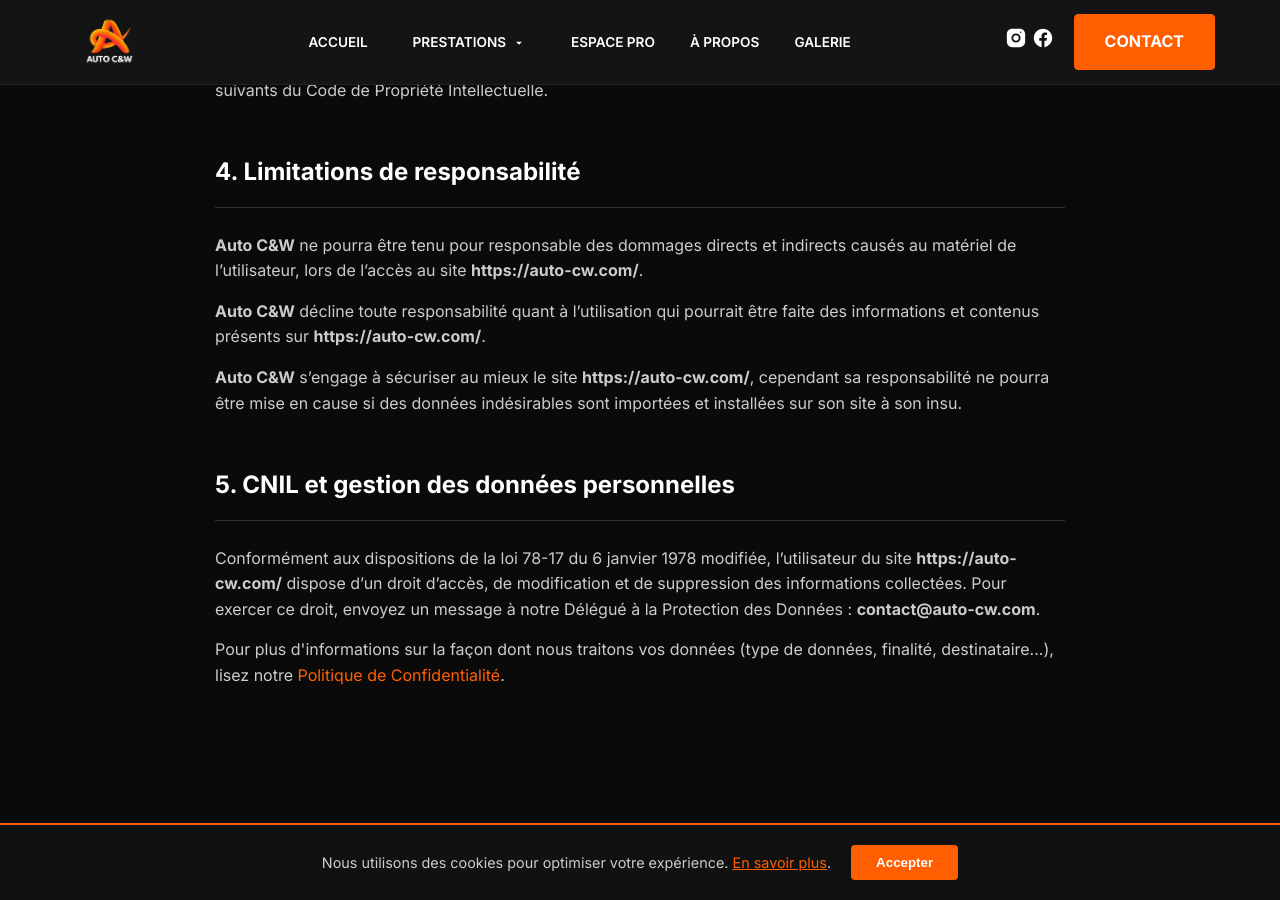
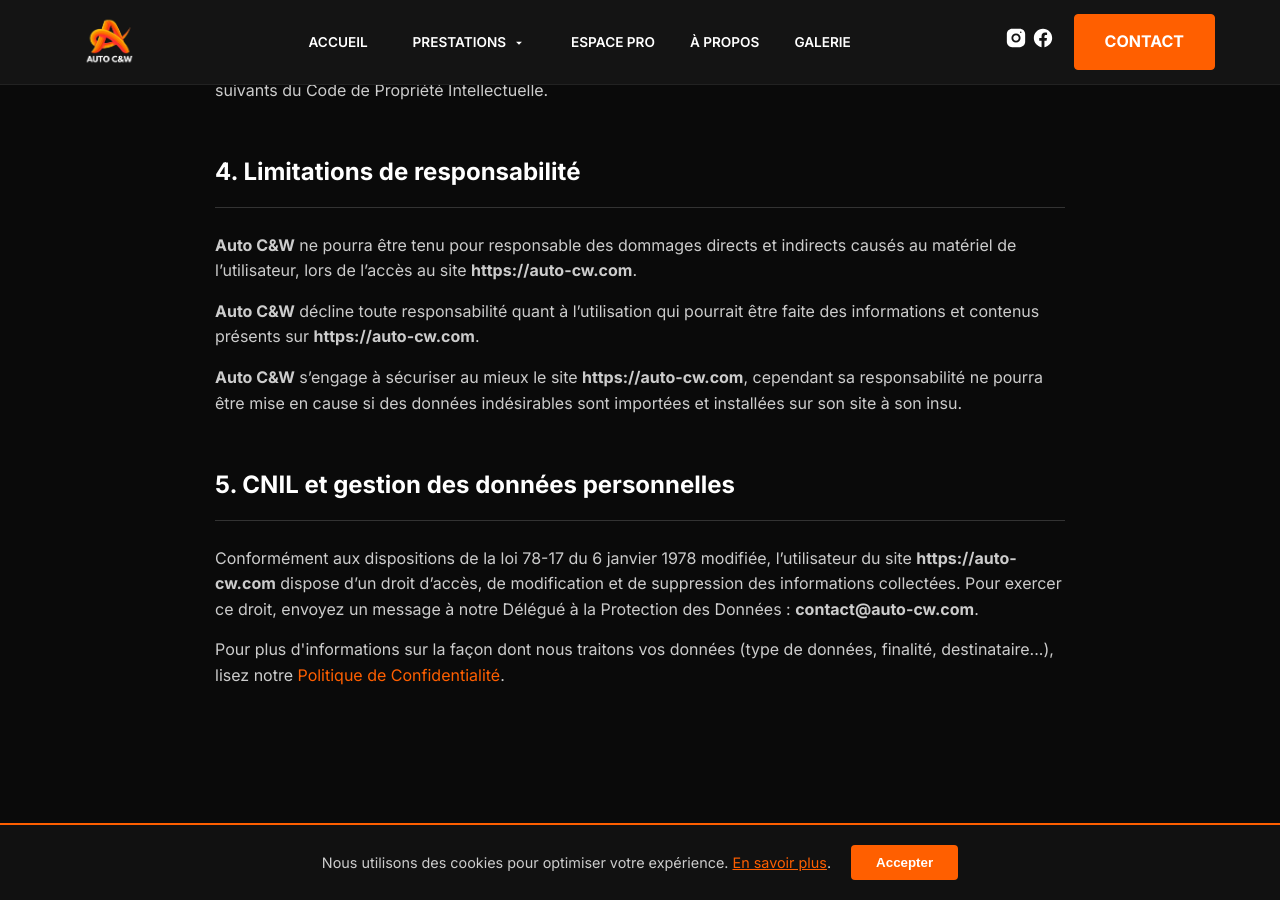
Before and after one commit to DuvalDVL/autocw, a Jekyll site: the page built from mentions-legales/index.html, in a window 1280 px wide and 900 px high, scrolled down 1705 px. Built offline with Jekyll 4.4.1, drawn with Linux system fonts in a browser that asks for light colours; part of the change alters nothing that is shown; some of the changed text lies outside the part shown.

```diff
--- a/_config.yml
+++ b/_config.yml
@@ -4,7 +4,7 @@ description: "Le Studio de Detailing Ultime à Sallanches. Protection Céramique
 author: "Duval DVL"
 
 # --- CONFIGURATION URL ---
-url: "https://auto-cw.com/"
+url: "https://auto-cw.com"
 baseurl: ""
 
 # --- CONFIGURATION BUILD ---
@@ -13,6 +13,7 @@ theme: minima
 plugins:
   - jekyll-feed
   - jekyll-seo-tag
+  - jekyll-sitemap
 
 # --- DONNÉES ENTREPRISE ---
 company:
```
